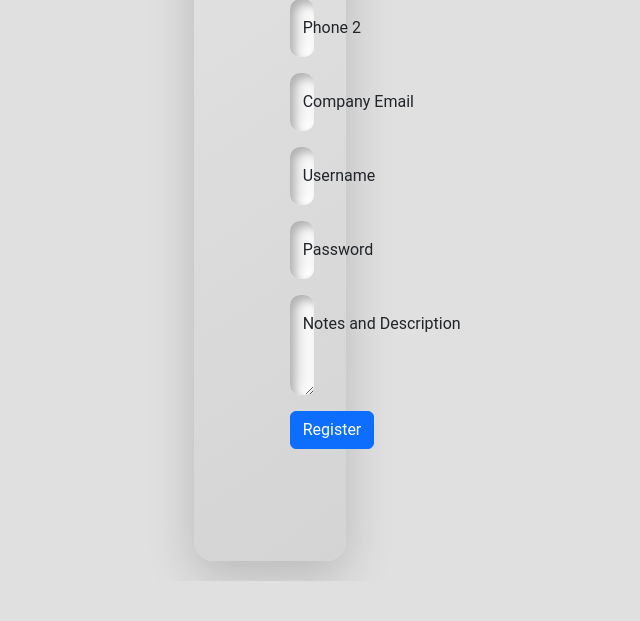
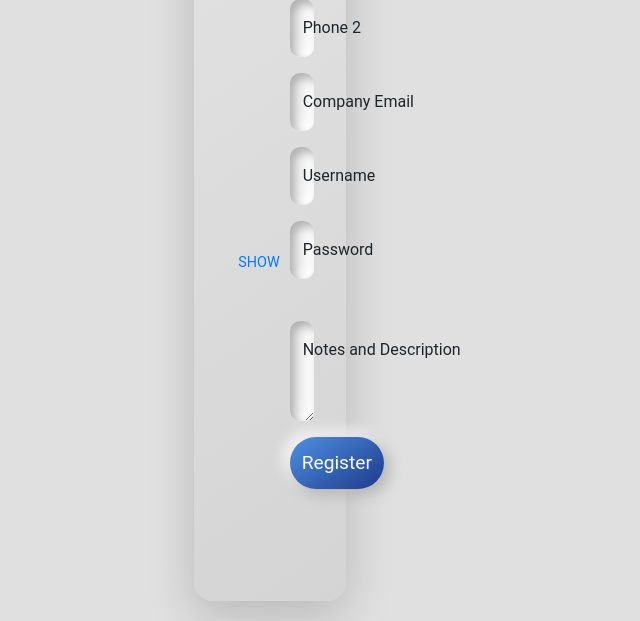
Before and after one commit to MoyasiGinko/Django-AuthSystem, a Django app: page /authentication/register in a window 1280 px wide. Shown: the part 1850-2471 px from the top of the page, without its empty margins (370-1010 px from the left). Before the commit the page ends 2431 px from the top, so only its background shows below. Run offline with Django 5.2, Linux system fonts and the light colour scheme; some libraries are stand-ins or nearby versions.

Commit message:
Update register.html

```diff
--- a/authentication/templates/authentication/register.html
+++ b/authentication/templates/authentication/register.html
@@ -156,6 +156,21 @@
               maxlength="8"
               required
             />
+
+            <div class="password-utils">
+              <div class="passwordStrengthIndicator"></div>
+              <small
+                class="position-absolute showPasswordToggle"
+                style="
+                  right: 10px;
+                  top: 50%;
+                  transform: translateY(-50%);
+                  cursor: pointer;
+                "
+              >
+                SHOW
+              </small>
+            </div>
           </div>
 
           <!-- Note and Description -->
@@ -173,7 +188,7 @@
 
           <!-- Submit Button -->
           <div class="d-grid">
-            <button class="btn btn-primary btn-block" type="submit">
+            <button class="submit-btn btn-primary btn-block" type="submit">
               Register
             </button>
           </div>
@@ -184,4 +199,5 @@
 </div>
 
 <link rel="stylesheet" href="{% static 'authentication/css/register.css' %}" />
+<script src="{% static 'authentication/js/register.js' %}"></script>
 {% endblock %}
```
